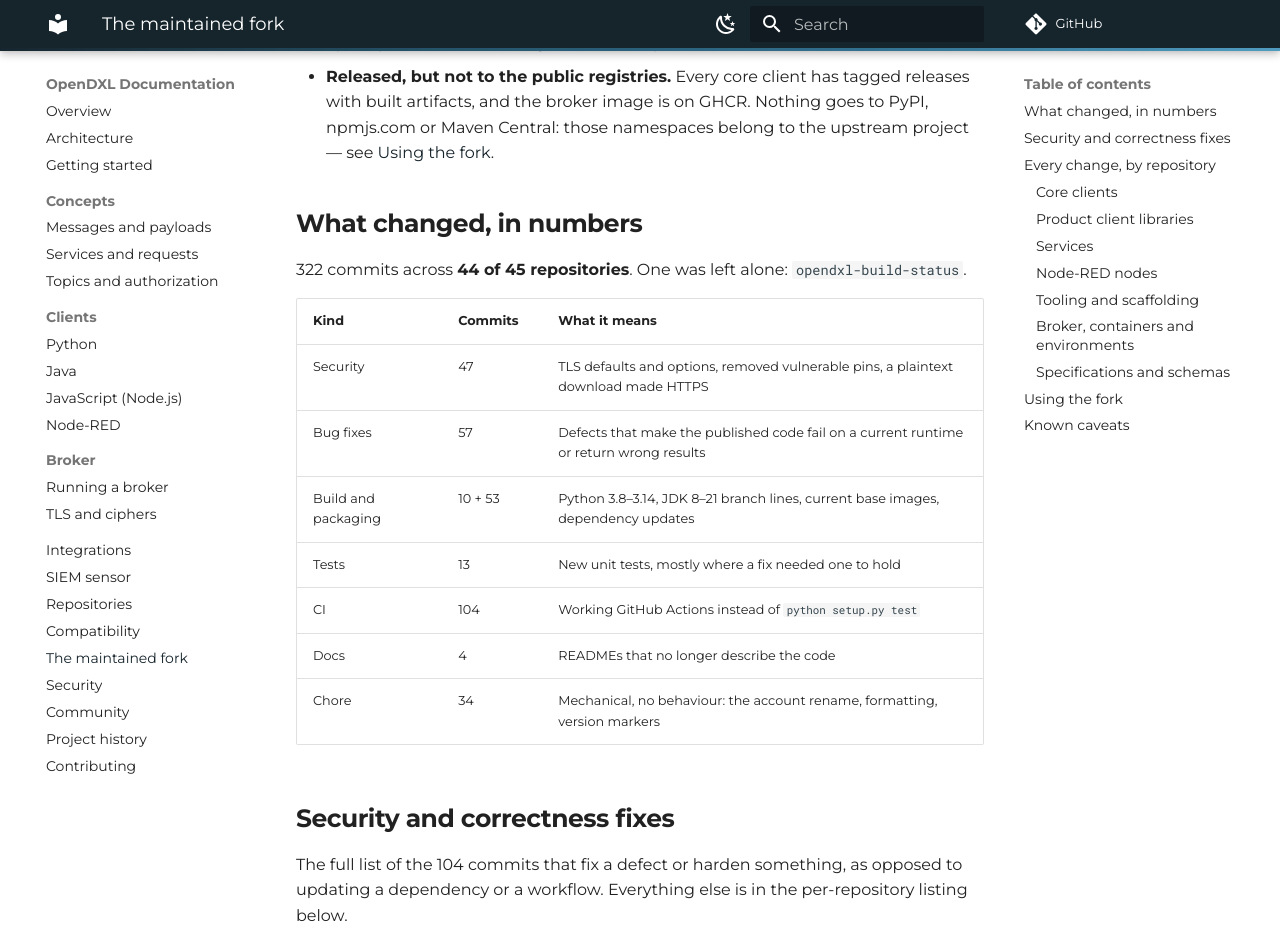
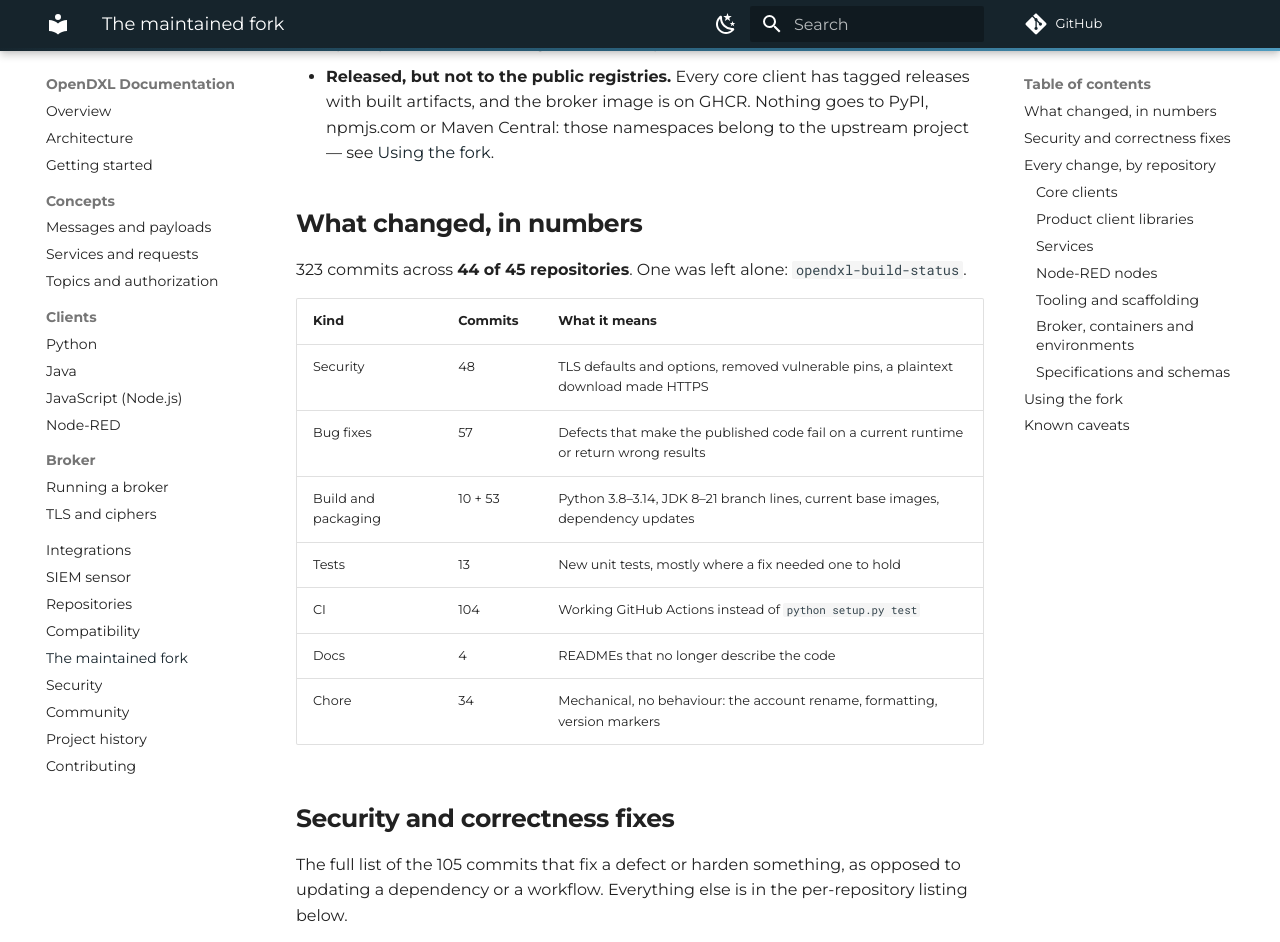
Before and after one commit to JMuellerTX/opendxl-docs, an MkDocs documentation site: the page built from docs/fork.md, in a window 1280 px wide and 1400 px high, scrolled down 535 px. Shown: the top 942 px of the window. Built offline with MkDocs 1.6.1 and Material for MkDocs 9.7.7, drawn with Linux system fonts in a browser that asks for light colours; comment, search, counter and statistics services are not loaded; some of the changed text lies outside the part shown.

Commit message:
Regenerate the fork inventory: 323 commits, 48 security fixes
Picks up the broker's console credentials change. Classified as security: it
removed a hardcoded login from the one port that signs certificates.

Co-Authored-By: Claude Opus 5 <noreply@anthropic.com>

```diff
--- a/docs/fork.md
+++ b/docs/fork.md
@@ -25,12 +25,12 @@ repositories**.
 
 ## What changed, in numbers
 
-322 commits across **44 of 45 repositories**. One was left alone:
+323 commits across **44 of 45 repositories**. One was left alone:
 `opendxl-build-status`.
 
 | Kind | Commits | What it means |
 |---|---|---|
-| Security | 47 | TLS defaults and options, removed vulnerable pins, a plaintext download made HTTPS |
+| Security | 48 | TLS defaults and options, removed vulnerable pins, a plaintext download made HTTPS |
 | Bug fixes | 57 | Defects that make the published code fail on a current runtime or return wrong results |
 | Build and packaging | 10 + 53 | Python 3.8–3.14, JDK 8–21 branch lines, current base images, dependency updates |
 | Tests | 13 | New unit tests, mostly where a fix needed one to hold |
@@ -40,7 +40,7 @@ repositories**.
 
 ## Security and correctness fixes
 
-The full list of the 104 commits that fix a defect or harden something, as opposed to
+The full list of the 105 commits that fix a defect or harden something, as opposed to
 updating a dependency or a workflow. Everything else is in the per-repository listing below.
 
 | Kind | Repository | Change |
```
Also changed, not shown: other parts of docs/fork.md (+3 -1 lines), 1 other file.
